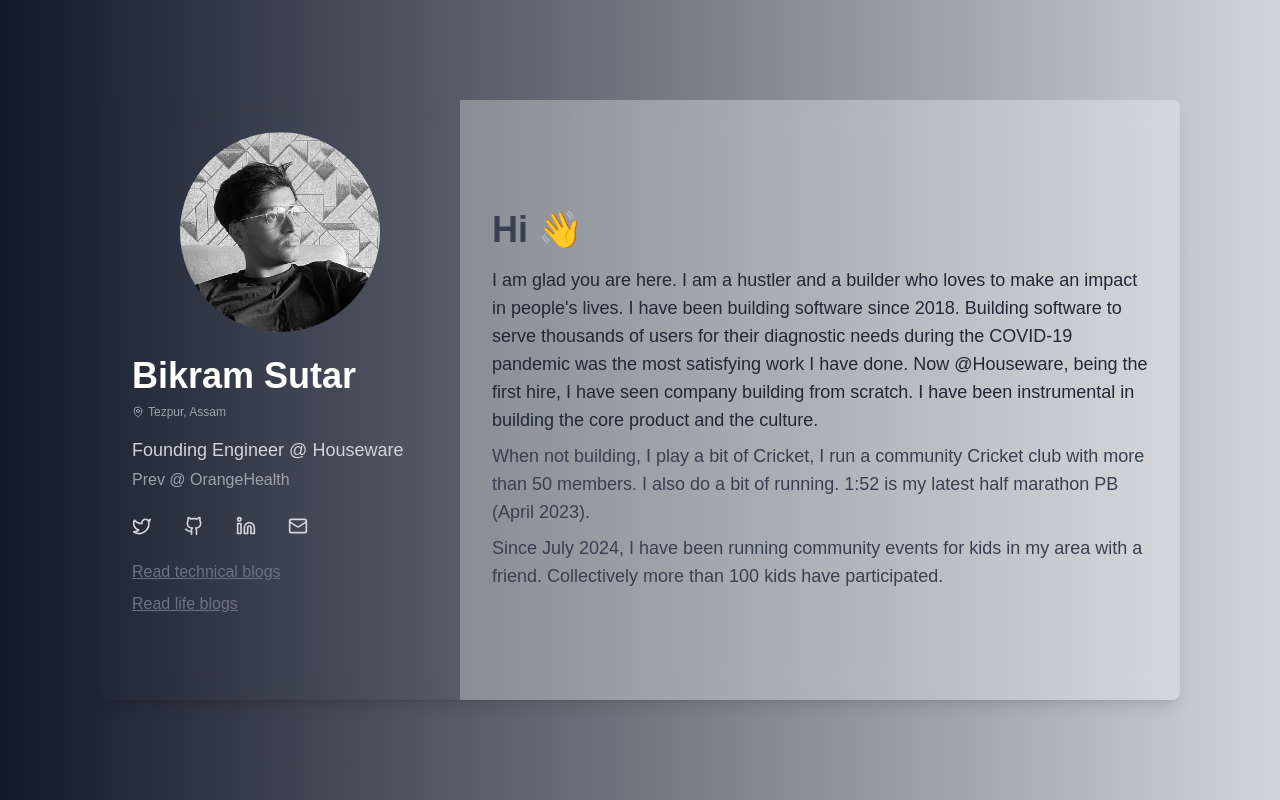
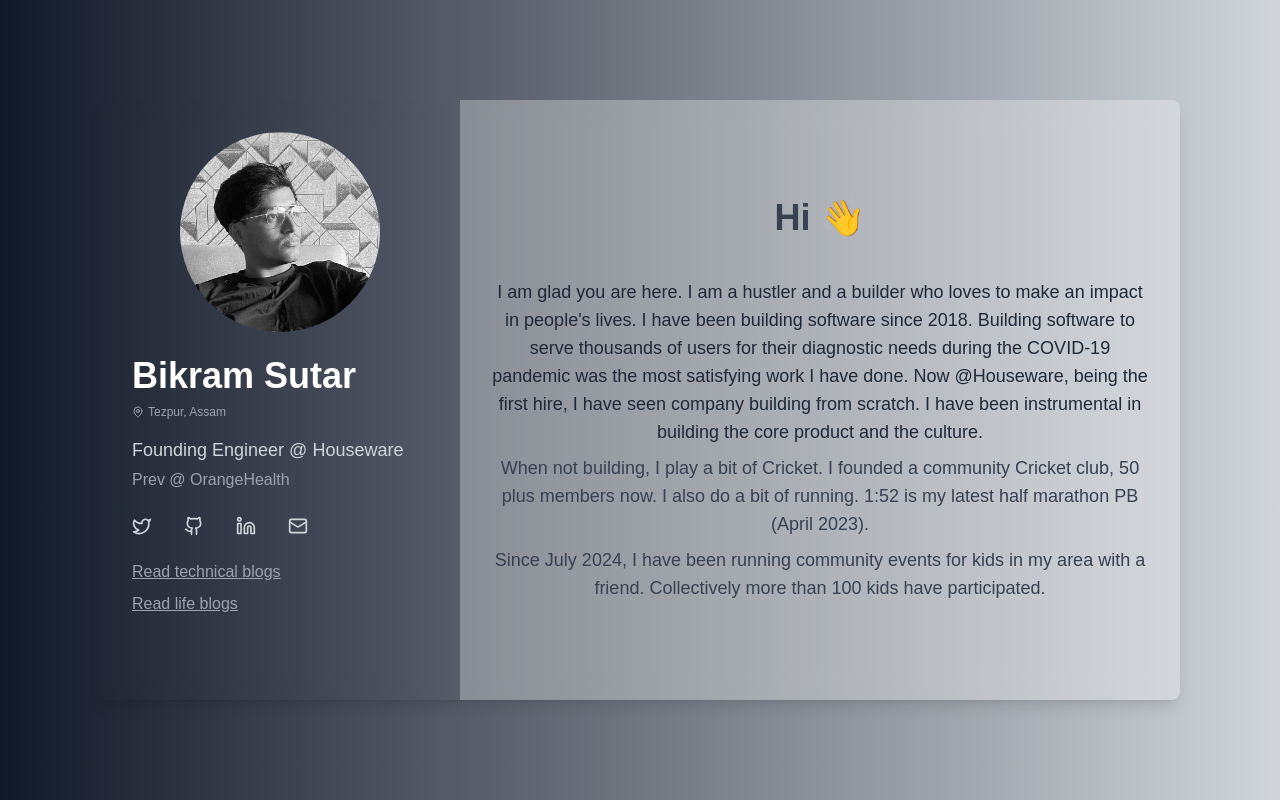
Before and after one commit to theBstar/theBstar.github.io, a Next.js app: page / in a window 1280 px wide. Built offline with nearby package versions, Linux system fonts and the light colour scheme.

Commit message:
update text alignment

```diff
--- a/src/app/page.tsx
+++ b/src/app/page.tsx
@@ -34,14 +34,14 @@ export default function Portfolio() {
             <div className="flex flex-col gap-2 ">
               <a
                 href={"https://medium.com/@theBstaR"}
-                className="text-gray-500 hover:text-white transition-colors duration-200 underline"
+                className="text-gray-400 hover:text-white transition-colors duration-200 underline"
                 aria-label={"Read Technical blogs"}
               >
                 Read technical blogs
               </a>
               <a
                 href={"https://www.thebstar.com/blogs/"}
-                className="text-gray-500 hover:text-white transition-colors duration-200 underline"
+                className="text-gray-400 hover:text-white transition-colors duration-200 underline"
                 aria-label={"Read blogs"}
               >
                 Read life blogs
@@ -52,16 +52,16 @@ export default function Portfolio() {
 
           {/* Right column */}
           <div className="md:w-2/3 p-8 bg-white/30 flex flex-col justify-center">
-            <h2 className="text-4xl font-bold mb-4 text-gray-700">Hi 👋</h2>
-            <p className="text-lg text-gray-800">
+            <h2 className="text-4xl font-bold mb-10 text-gray-700 text-center">Hi 👋</h2>
+            <p className="text-lg text-gray-800 text-center">
               I am glad you are here. I am a hustler and a builder who loves to make an impact in people&#39;s lives. I have been building software since 2018. Building software to serve thousands of users for their diagnostic needs during the COVID-19 pandemic was the most satisfying work I have done.
               Now @Houseware, being the first hire, I have seen company building from scratch. I have been instrumental in building the core product and the culture.
             </p>
 
-            <p className="text-lg text-gray-700 mt-2">
-              When not building, I play a bit of Cricket, I run a community Cricket club with more than 50 members. I also do a bit of running. 1:52 is my latest half marathon PB (April 2023).
+            <p className="text-lg text-gray-700 mt-2 text-center">
+              When not building, I play a bit of Cricket. I founded a community Cricket club, 50 plus members now. I also do a bit of running. 1:52 is my latest half marathon PB (April 2023).
             </p>
-            <p className="text-lg text-gray-700 mt-2">
+            <p className="text-lg text-gray-700 mt-2 text-center">
               Since July 2024, I have been running community events for kids in my area with a friend. Collectively more than 100 kids have participated.
             </p>
           </div>
```
